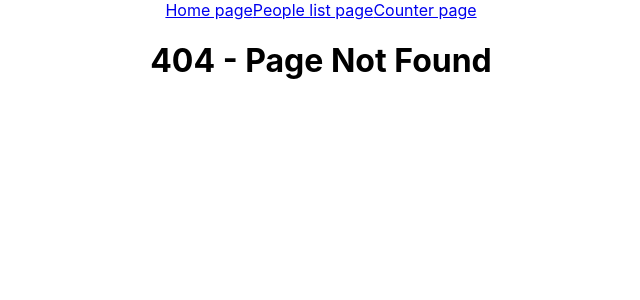
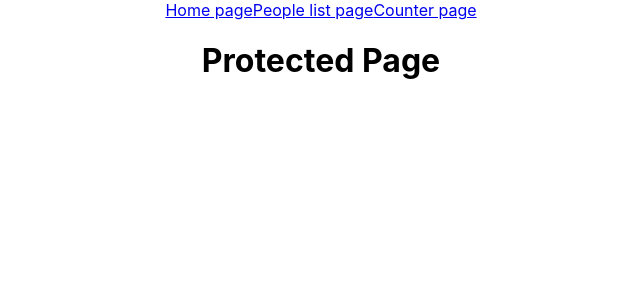
Before and after one commit to ashishjsharda/ReactComponents1, a React (Create React App) app: page /protected in a window 1280 px wide. Before the commit this address had no page. Shown: the top 300 px of the page, without its empty margins (319-959 px from the left). Built offline with nearby package versions, Linux system fonts and the light colour scheme.

Commit message:
Update App js ,add Route

```diff
--- a/src/App.js
+++ b/src/App.js
@@ -4,7 +4,8 @@ import {
     HomePage,
     CounterButtonPage,
     PeopleListPage,
-    NotFoundPage
+    NotFoundPage,
+    ProtectedPage
 
 } from './pages'
 function App() {
@@ -19,6 +20,7 @@ function App() {
                     <Route path="/counter/" exact element={<CounterButtonPage />} />
                     <Route path="/people-list" exact element={<PeopleListPage />} />
                     <Route path="*" element={<NotFoundPage />} />
+                    <Route path="/protected" element={<ProtectedPage />} />
 
                 </Routes>
             </Router>
```
